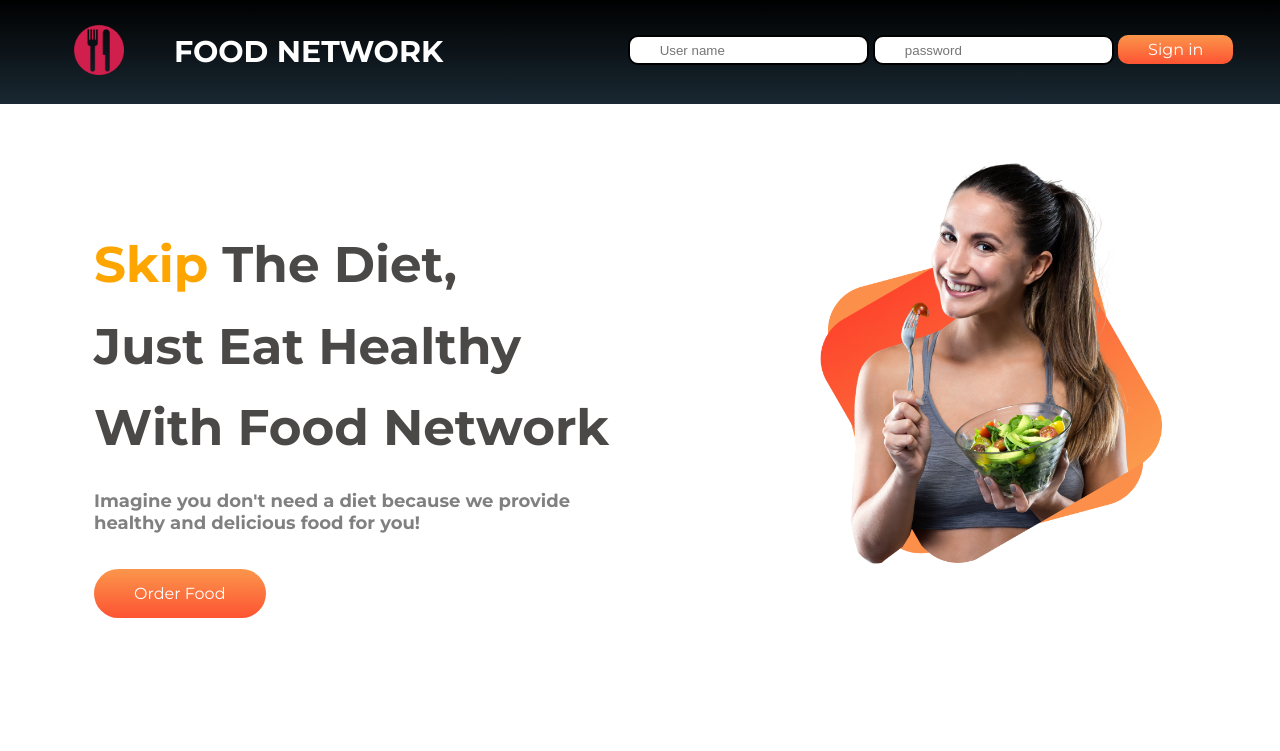
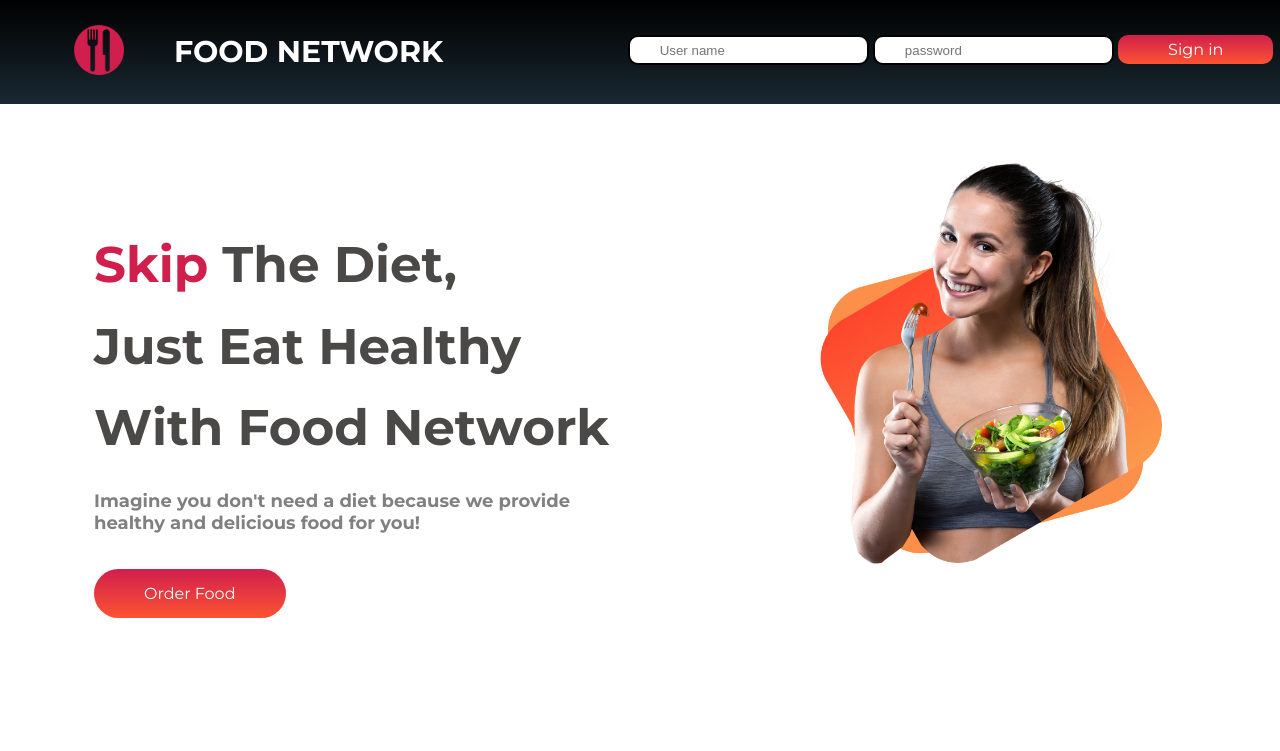
Before and after one commit to skImranSabuj/Assignemnet1, a plain HTML site: page index.html in a window 1280 px wide. Shown: the top 751 px of the page. Drawn offline with Linux system fonts and the light colour scheme.

Commit message:
design change

```diff
--- a/style.css
+++ b/style.css
@@ -18,7 +18,7 @@ p{
     margin-right: 100px;
 }
 .orange-color{
-    color: orange;
+    color: #D01F4D;
 }
 h1{
     font-size: 50px;
@@ -66,8 +66,8 @@ input{
 }
 .link-button{
     text-decoration: none;
-    padding: 15px 40px;
-    background-image: linear-gradient(#FB964B, #FD5332);
+    padding: 15px 50px;
+    background-image: linear-gradient(#D01F4D, #FD5332);
     border-radius: 25px;
     color: white;
 }
@@ -85,8 +85,8 @@ input{
     height: 20px;
     border-radius: 10px;
     text-decoration: none;
-    padding: 5px 30px;
-    background-image: linear-gradient(#FB964B, #FD5332);
+    padding: 5px 50px;
+    background-image: linear-gradient(#D01F4D, #FD5332);
     color: white;
 }
 .bouns-right{
```
